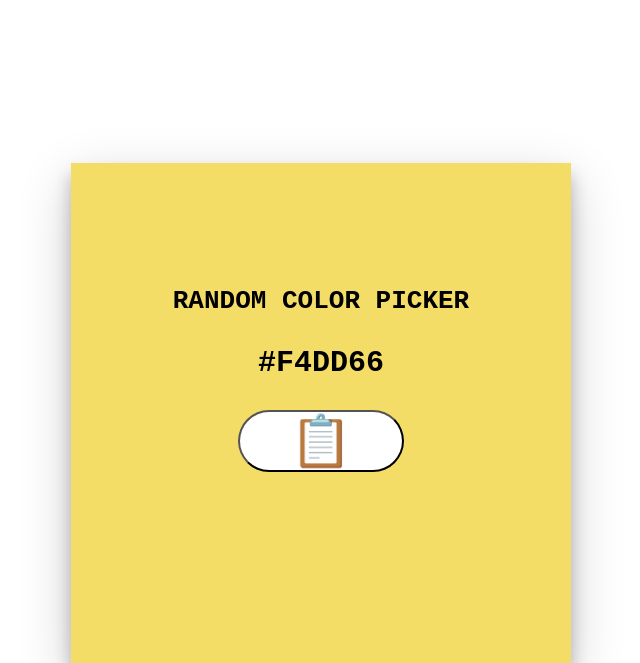
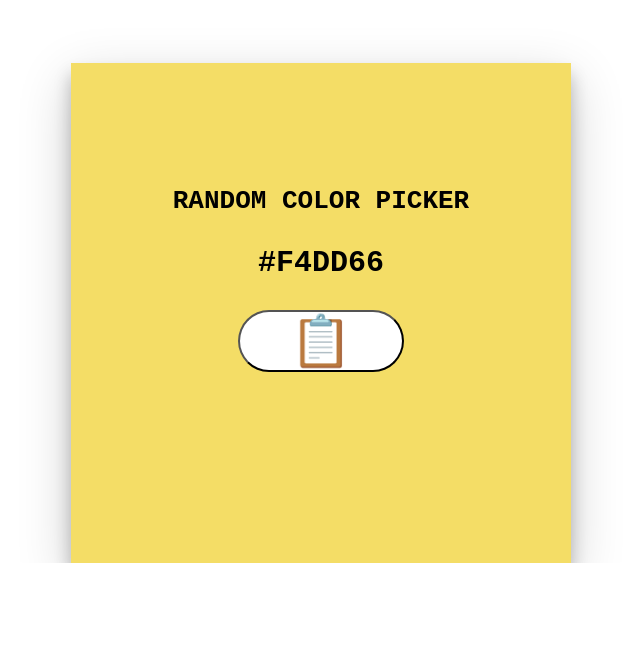
Before and after one commit to IrakliK/color-picker, a React (Create React App) app: page / in a window 1280 px wide. Shown: the part 237-900 px from the top of the page, without its empty margins (319-959 px from the left). After the commit the page ends 800 px from the top, so only its background shows below. Built offline with nearby package versions, Linux system fonts and the light colour scheme.

Commit message:
fix: change margin

```diff
--- a/src/components/ColorPicker.scss
+++ b/src/components/ColorPicker.scss
@@ -26,7 +26,7 @@ h1 {
     height: 100%;
   }
   @include sm {
-    margin-top: 400px;
+    margin-top: 300px;
   }
 }
 
```
